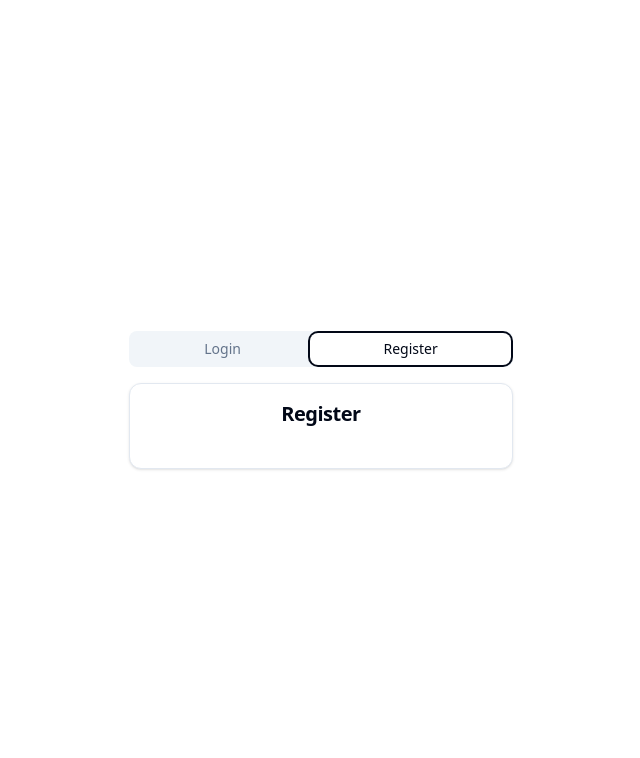
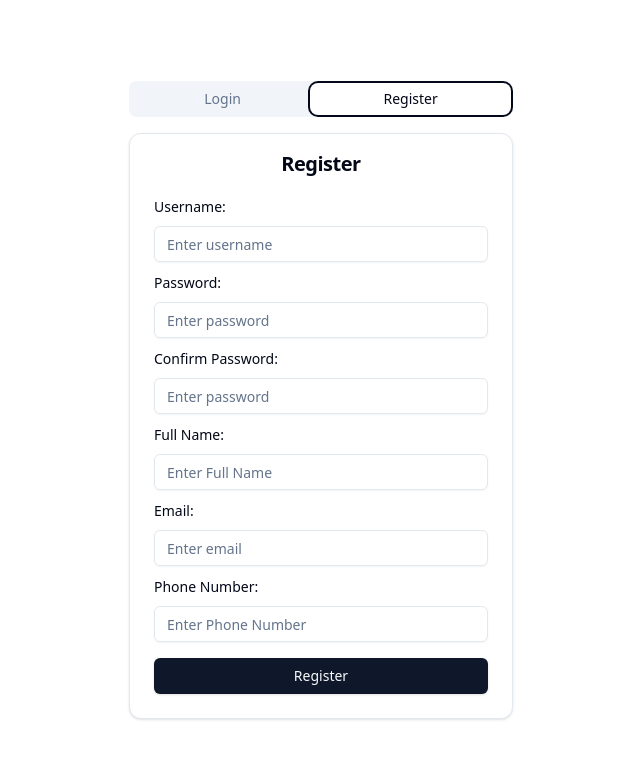
Before and after one commit to nenad-dinic/diplomski, a React (Vite) app in the folder frontend/: page / in a window 1280 px wide. Both pictures are taken after a click on the tab "Register". Shown: the top 758 px of the page, without its empty margins (319-959 px from the left). Built offline with nearby package versions, Linux system fonts and the light colour scheme.

Commit message:
add registration form

```diff
--- /dev/null
+++ b/frontend/src/components/blocks/forms/login.form.tsx
@@ -0,0 +1,58 @@
+import { Button } from "../../ui/button";
+import { FormField, FormItem, FormLabel, FormControl, FormMessage, Form } from "../../ui/form";
+import { Input } from "../../ui/input";
+import { z } from "zod";
+import { useForm } from "react-hook-form";
+import { zodResolver } from "@hookform/resolvers/zod";
+
+export interface LoginFormData {
+    username : string;
+    password : string;
+}
+
+interface LoginFormProps {
+    onSubmit?: (values : LoginFormData) => void;
+};
+
+export default function LoginForm(props : LoginFormProps) {
+
+    const schema = z.object({
+        username: z.string({message: "Username is required"}).min(1, "Username is required"),
+        password: z.string({message: "Password is required"}).min(1, "Password is required")
+    });
+
+    const form = useForm<LoginFormData>({
+        resolver: zodResolver(schema)
+    });
+
+    function onSubmit(values : LoginFormData) {
+        props.onSubmit?.(values);
+    }
+
+    return <>
+        <Form {...form}>
+            <form className="flex flex-col gap-2" onSubmit={form.handleSubmit(onSubmit)}>
+                <FormField control={form.control} name="username" render={({ field }) => (
+                    <FormItem>
+                        <FormLabel>Username: </FormLabel>
+                        <FormControl>
+                            <Input type="text" placeholder="Enter your username" {...field}></Input>
+                        </FormControl>
+                        <FormMessage/>
+                    </FormItem>
+                )}/>
+                <FormField control={form.control} name="password" render={({field}) => (
+                    <FormItem>
+                        <FormLabel>Password: </FormLabel>
+                        <FormControl>
+                            <Input type="password" placeholder="Enter your password" {...field}></Input>
+                        </FormControl>
+                        <FormMessage />
+                    </FormItem>
+                )}/>
+                <Button className="block mx-auto mt-2 w-full">Login</Button>
+            </form>
+        </Form>
+    </>
+
+}
--- /dev/null
+++ b/frontend/src/components/blocks/forms/registartion.form.tsx
@@ -0,0 +1,110 @@
+import { zodResolver } from "@hookform/resolvers/zod";
+import { useForm } from "react-hook-form";
+import { z } from "zod";
+import { Form, FormControl, FormField, FormItem, FormLabel, FormMessage } from "../../ui/form";
+import { Input } from "../../ui/input";
+import { Button } from "@/components/ui/button";
+
+export interface RegistrationFormData {
+    username : string;
+    password : string;
+    fullName : string;
+    email : string;
+    phoneNumber : string;
+}
+
+interface RegistrationFormProps {
+    onSubmit?: (values : RegistrationFormData) => void;
+}
+
+export default function RegistrationForm(props : RegistrationFormProps) {
+
+    const schema = z.object({
+        username: z.string({message: "Username is required"}).min(1, "Username is required").max(50, "Username is too long"),
+        password: z.string({message: "Password is required"}).min(8, "Password is too short"),
+        confirmPassword: z.string({message: "Password confirmation is required"}),
+        fullName: z.string({message: "Full Name is required"}).min(1, "Full Name is required").max(100, "Full Name is too long"),
+        email: z.string({message: "Email is required"}).email("Invalid email"),
+        phoneNumber: z.string({message: "Phone number is required"}).min(1, "Phone is required").max(20, "Phone number is too long")
+    }).superRefine((values, ctx) => {
+        if(values.password !== values.confirmPassword) {
+            ctx.addIssue({
+                code: "custom",
+                message: "Passwords do not match",
+                path: ["confirmPassword"]
+            });
+        }
+    });
+
+    const form = useForm<z.infer<typeof schema>>({
+        resolver: zodResolver(schema)
+    });
+
+    function onSubmit(values : z.infer<typeof schema>) {
+        delete (values as Partial<typeof values>).confirmPassword;
+        props.onSubmit?.(values);
+    }
+
+    return <>
+        <Form {...form}>
+            <form className="flex flex-col gap-2" onSubmit={form.handleSubmit(onSubmit)}>
+                <FormField control={form.control} name="username" render={({ field }) => (
+                    <FormItem>
+                        <FormLabel>Username: </FormLabel>
+                        <FormControl>
+                            <Input type="text" placeholder="Enter username" {...field}></Input>
+                        </FormControl>
+                        <FormMessage />
+                    </FormItem>
+                )}/>
+                <FormField control={form.control} name="password" render={({ field }) => (
+                    <FormItem>
+                        <FormLabel>Password: </FormLabel>
+                        <FormControl>
+                            <Input type="password" placeholder="Enter password" {...field}></Input>
+                        </FormControl>
+                        <FormMessage />
+                    </FormItem>
+                )}/>
+                <FormField control={form.control} name="confirmPassword" render={({ field }) => (
+                    <FormItem>
+                        <FormLabel>Confirm Password: </FormLabel>
+                        <FormControl>
+                            <Input type="password" placeholder="Enter password" {...field}></Input>
+                        </FormControl>
+                        <FormMessage />
+                    </FormItem>
+                )}/>
+                <FormField control={form.control} name="fullName" render={({ field }) => (
+                    <FormItem>
+                        <FormLabel>Full Name: </FormLabel>
+                        <FormControl>
+                            <Input type="text" placeholder="Enter Full Name" {...field}></Input>
+                        </FormControl>
+                        <FormMessage />
+                    </FormItem>
+                )}/>
+                <FormField control={form.control} name="email" render={({ field }) => (
+                    <FormItem>
+                        <FormLabel>Email: </FormLabel>
+                        <FormControl>
+                            <Input type="text" placeholder="Enter email" {...field}></Input>
+                        </FormControl>
+                        <FormMessage />
+                    </FormItem>
+                )}/>
+                <FormField control={form.control} name="phoneNumber" render={({ field }) => (
+                    <FormItem>
+                        <FormLabel>Phone Number: </FormLabel>
+                        <FormControl>
+                            <Input type="text" placeholder="Enter Phone Number" {...field}></Input>
+                        </FormControl>
+                        <FormMessage />
+                    </FormItem>
+                )}/>
+                <Button className="w-full mt-2">Register</Button>
+            </form>
+        </Form>
+    </>
+
+}
--- a/frontend/src/pages/login.page.tsx
+++ b/frontend/src/pages/login.page.tsx
@@ -1,19 +1,18 @@
-import { Button } from "@/components/ui/button";
+import LoginForm, { LoginFormData } from "@/components/blocks/forms/login.form";
+import RegistrationForm, { RegistrationFormData } from "@/components/blocks/forms/registartion.form";
 import { Card, CardContent, CardTitle } from "@/components/ui/card";
-import { Form, FormControl, FormField, FormItem, FormLabel, FormMessage } from "@/components/ui/form";
-import { Input } from "@/components/ui/input";
 import { Tabs, TabsList, TabsTrigger } from "@/components/ui/tabs";
 import { TabsContent } from "@radix-ui/react-tabs";
-import { useForm } from "react-hook-form";
 
 export default function LoginPage() {
 
-    const loginForm = useForm({
-        values: {
-            username: "",
-            password: ""
-        }
-    });
+    function handleLogin(values : LoginFormData) {
+        console.log(values);
+    }
+
+    function handleRegister(values : RegistrationFormData) {
+        console.log(values);
+    }
 
     return <>
         <Tabs className="mx-auto w-96 fixed top-1/2 left-1/2 -translate-x-1/2 -translate-y-1/2" defaultValue="login">
@@ -25,27 +24,7 @@ export default function LoginPage() {
                 <Card className="w-full">
                     <CardTitle className="my-4 text-center text-xl">Login</CardTitle>
                     <CardContent>
-                        <Form {...loginForm}>
-                            <FormField control={loginForm.control} name="username" render={({ field }) => (
-                                <FormItem>
-                                    <FormLabel>Username: </FormLabel>
-                                    <FormControl>
-                                        <Input type="text" placeholder="Enter your username" {...field}></Input>
-                                    </FormControl>
-                                    <FormMessage/>
-                                </FormItem>
-                            )}/>
-                            <FormField control={loginForm.control} name="password" render={({field}) => (
-                                <FormItem>
-                                    <FormLabel>Password: </FormLabel>
-                                    <FormControl>
-                                        <Input type="password" placeholder="Enter your password" {...field}></Input>
-                                    </FormControl>
-                                    <FormMessage />
-                                </FormItem>
-                            )}/>
-                            <Button className="block mx-auto mt-4 w-full">Login</Button>
-                        </Form>
+                        <LoginForm onSubmit={handleLogin}/>
                     </CardContent>
                 </Card>
             </TabsContent>
@@ -53,7 +32,7 @@ export default function LoginPage() {
                 <Card>
                     <CardTitle className="my-4 text-center text-xl">Register</CardTitle>
                     <CardContent>
-
+                        <RegistrationForm onSubmit={handleRegister}></RegistrationForm>
                     </CardContent>
                 </Card>
             </TabsContent>
```
